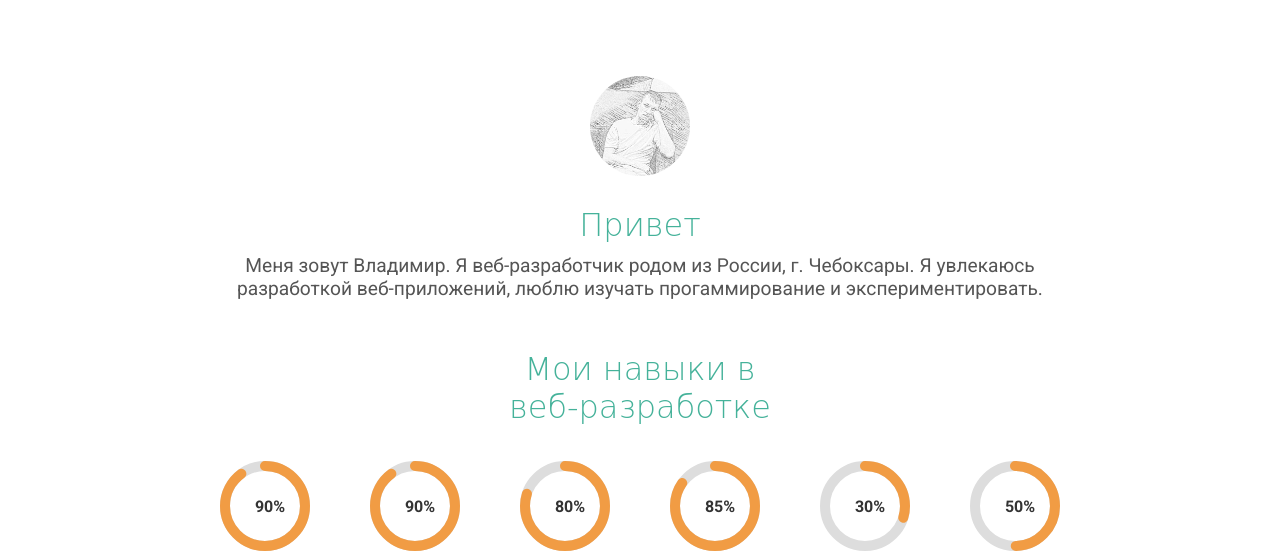
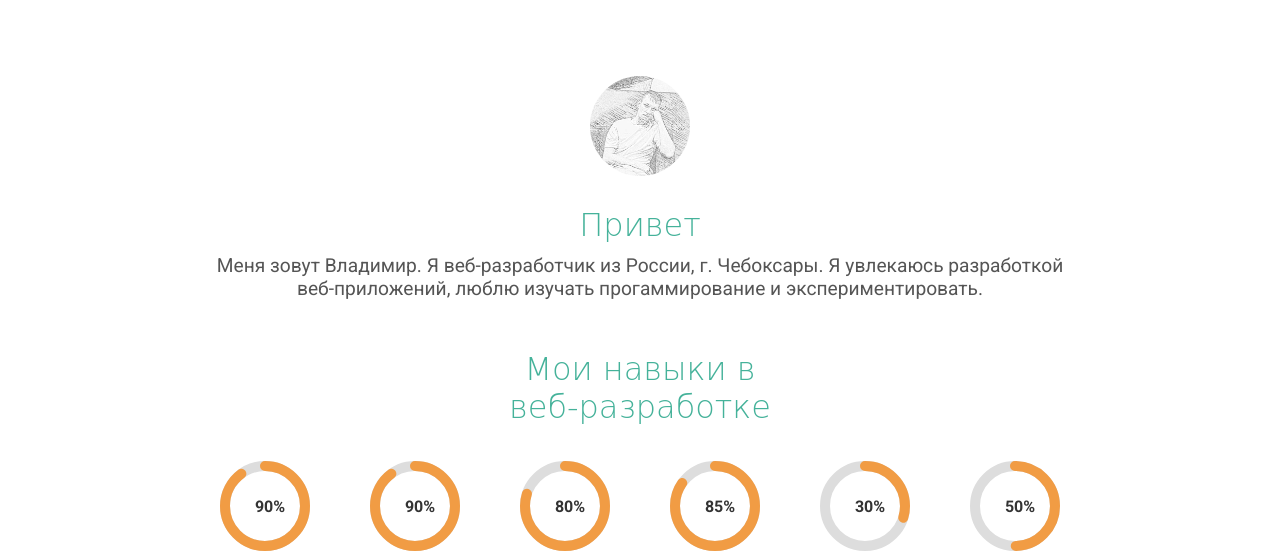
Before and after one commit to voverg/voverg.github.io, a plain HTML site: page index.html in a window 1280 px wide. Shown: the part 724-1277 px from the top of the page. Drawn offline with Linux system fonts and the light colour scheme; a web font is replaced by a local one.

```diff
--- a/index.html
+++ b/index.html
@@ -66,7 +66,7 @@
                 <div class="about__title">
                     <img src="img/vovka_draw_cut-photo.jpg" alt="my avotar">
                     <h2>Привет</h2>
-                    <p>Меня зовут Владимир. Я веб-разработчик родом из России, г. Чебоксары.
+                    <p>Меня зовут Владимир. Я веб-разработчик из России, г. Чебоксары.
                         Я увлекаюсь разработкой веб-приложений, люблю изучать прогаммирование и экспериментировать.</p>
                 </div>
                 <div class="about__skills">
```
Also changed, not shown: img/quiz_app_screen.jpg.
